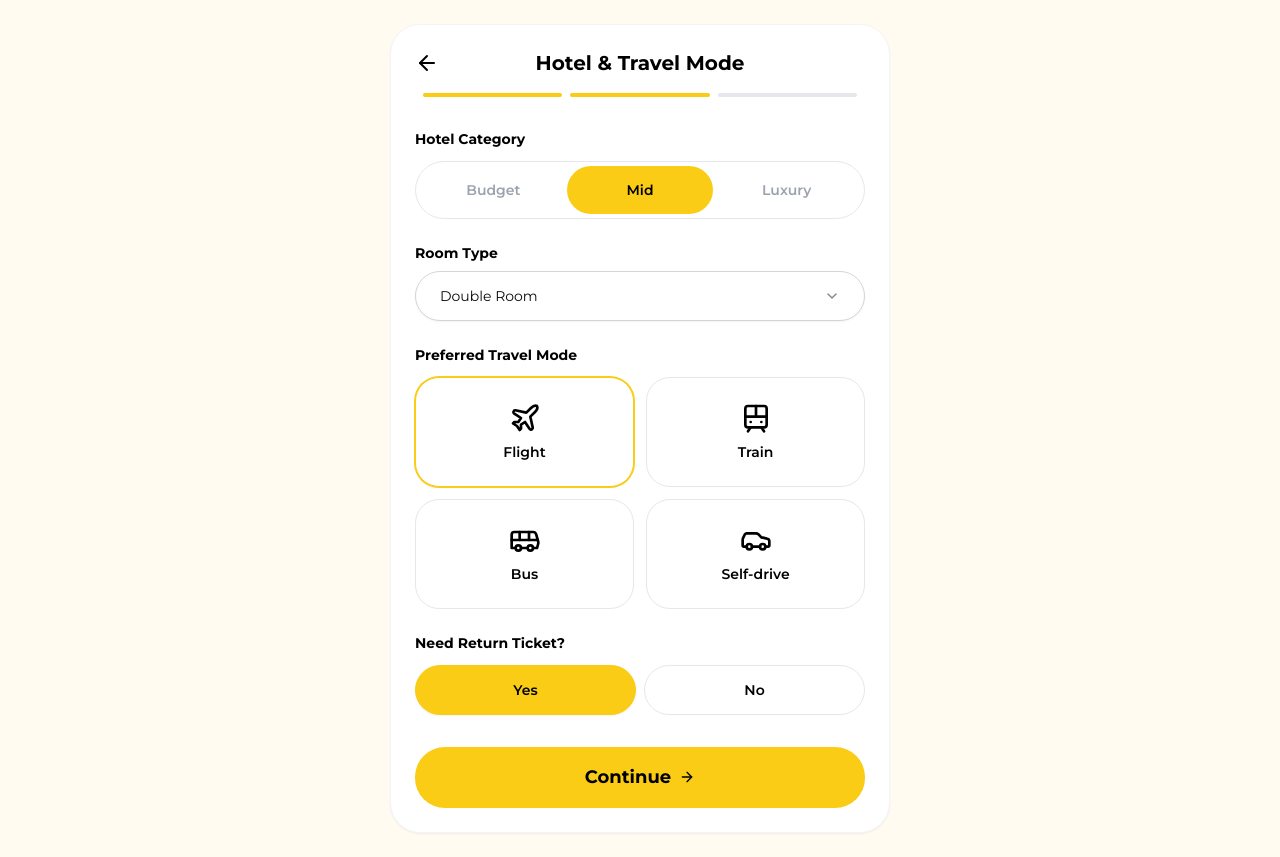
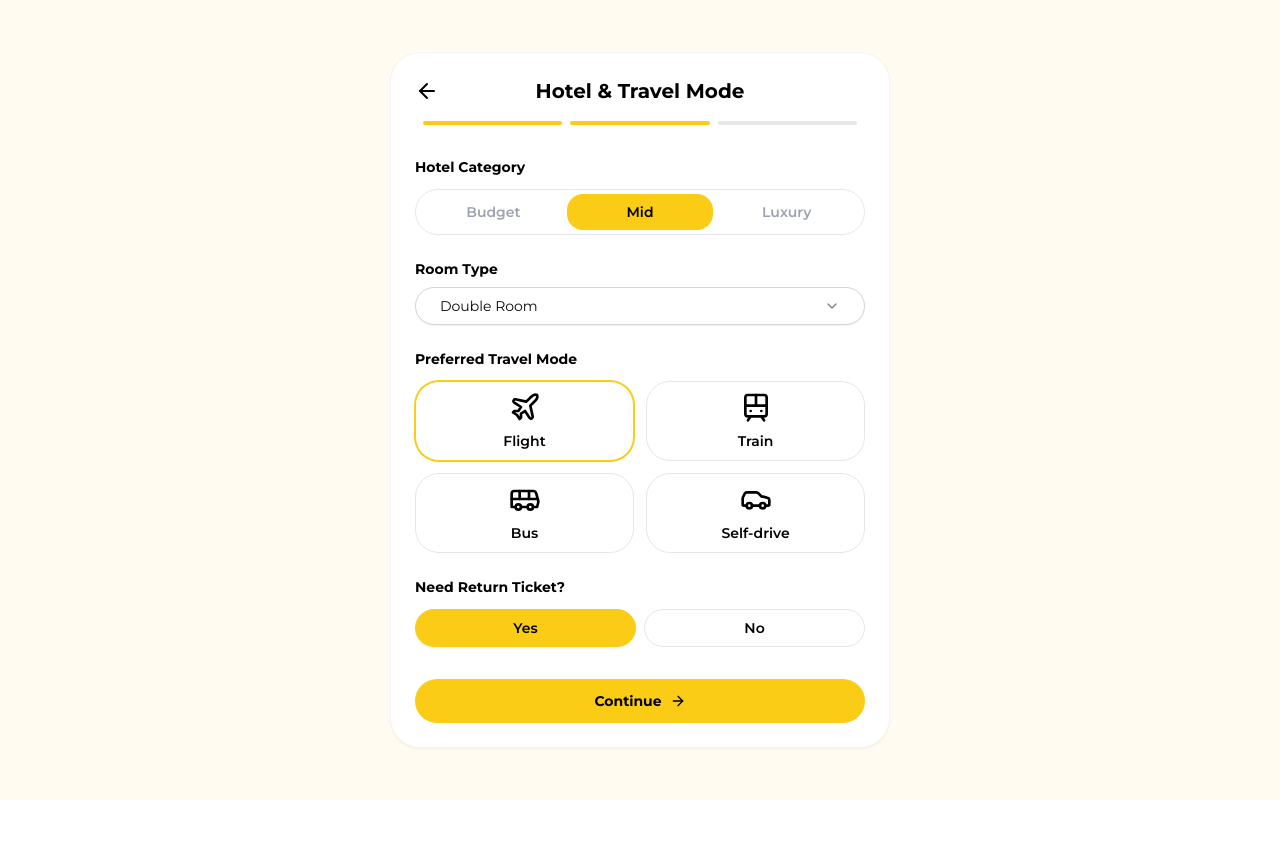
Before and after one commit to urbantrips/ut-client, a Next.js app: page /travelers-info in a window 1280 px wide. Both pictures are taken after a click on the button "Continue". After the commit the page ends 800 px from the top, so only its background shows below. Built offline with nearby package versions, Linux system fonts and the light colour scheme.

Commit message:
reduce padding

```diff
--- a/src/app/travelers-info/page.tsx
+++ b/src/app/travelers-info/page.tsx
@@ -96,8 +96,7 @@ export default function TravelersInfoPage() {
                     onClick={handleContinue}
                     whileHover={{ scale: 1.01 }}
                     whileTap={{ scale: 0.99 }}
-                    className="w-full bg-yellow-400 text-black font-bold py-4 rounded-[30px] shadow-none hover:bg-yellow-500 transition-colors flex items-center justify-center gap-2"
-                    style={{ fontFamily: 'var(--font-montserrat), sans-serif' }}
+                    className="w-full bg-yellow-400 text-black font-bold py-3 rounded-3xl shadow-none hover:bg-yellow-500 transition-colors flex items-center justify-center gap-2 text-sm"
                 >
                     {currentStep === 3 ? 'Submit' : 'Continue'}
                     {currentStep !== 3 && <ArrowRightIcon className="w-4 h-4" />}
--- a/src/components/features/travelers-info/hotel-travel-mode-form.tsx
+++ b/src/components/features/travelers-info/hotel-travel-mode-form.tsx
@@ -1,4 +1,4 @@
-'use client';
+    'use client';
 
 import { forwardRef, useImperativeHandle } from 'react';
 import { motion } from 'framer-motion';
@@ -66,7 +66,7 @@ export const HotelTravelModeForm = forwardRef<HotelTravelModeFormRef, HotelTrave
                 <label className="block text-sm font-bold text-black mb-3" style={{ fontFamily: 'var(--font-montserrat), sans-serif' }}>
                     Hotel Category
                 </label>
-                <div className="flex border border-gray-200 rounded-[30px] overflow-hidden bg-white p-1">
+                <div className="flex border border-gray-200 rounded-3xl overflow-hidden bg-white p-1">
                     {hotelCategories.map((category) => {
                         const isSelected = hotelCategory === category;
 
@@ -76,8 +76,8 @@ export const HotelTravelModeForm = forwardRef<HotelTravelModeFormRef, HotelTrave
                                 onClick={() => setHotelCategory(category)}
                                 whileTap={{ scale: 0.98 }}
                                 className={`
-                                    flex-1 px-4 py-3.5 font-semibold text-sm transition-all relative
-                                    ${isSelected ? 'rounded-[26px]' : ''}
+                                    flex-1 px-4 py-2 font-semibold text-sm transition-all relative
+                                    ${isSelected ? 'rounded-2xl' : ''}
                                     ${isSelected
                                         ? 'text-black bg-yellow-400'
                                         : 'text-gray-400 bg-white hover:text-gray-600'
@@ -99,7 +99,7 @@ export const HotelTravelModeForm = forwardRef<HotelTravelModeFormRef, HotelTrave
                 </label>
                 <Select value={roomType} onValueChange={(value) => setRoomType(value as RoomType)}>
                     <SelectTrigger
-                        className="w-full px-6 py-3.5 rounded-[30px] border border-gray-300 outline-none focus:border-yellow-400 focus:ring-1 focus:ring-yellow-400 transition-all text-sm bg-white h-auto"
+                        className="w-full px-6 py-2 rounded-3xl border border-gray-300 outline-none focus:border-yellow-400 focus:ring-1 focus:ring-yellow-400 transition-all text-sm bg-white h-auto"
                         style={{ fontFamily: 'var(--font-montserrat), sans-serif' }}
                     >
                         <SelectValue />
@@ -132,7 +132,7 @@ export const HotelTravelModeForm = forwardRef<HotelTravelModeFormRef, HotelTrave
                                 onClick={() => setPreferredTravelMode(mode)}
                                 whileTap={{ scale: 0.98 }}
                                 className={`
-                                    flex flex-col items-center justify-center gap-2 px-4 py-6 rounded-3xl font-semibold text-sm transition-all border min-h-[100px]
+                                    flex flex-col items-center justify-center gap-2 px-4 rounded-3xl font-semibold text-sm transition-all border min-h-[80px]
                                     ${preferredTravelMode === mode
                                         ? 'border-yellow-400 text-black bg-white shadow-sm ring-1 ring-yellow-400'
                                         : 'border-gray-200 text-black bg-white hover:border-gray-300'
@@ -162,7 +162,7 @@ export const HotelTravelModeForm = forwardRef<HotelTravelModeFormRef, HotelTrave
                                 onClick={() => setNeedReturnTicket(value)}
                                 whileTap={{ scale: 0.98 }}
                                 className={`
-                                    flex-1 px-4 py-3.5 rounded-[30px] font-semibold text-sm transition-all border
+                                    flex-1 px-4 py-2 rounded-3xl font-semibold text-sm transition-all border
                                     ${needReturnTicket === value
                                         ? 'border-yellow-400 text-black bg-yellow-400 shadow-sm'
                                         : 'border-gray-200 text-black bg-white hover:border-gray-300'
--- a/src/components/features/travelers-info/travelers-info-form.tsx
+++ b/src/components/features/travelers-info/travelers-info-form.tsx
@@ -57,7 +57,7 @@ export const TravelersInfoForm = forwardRef<TravelersInfoFormRef, TravelersInfoF
                         placeholder="Search your departure city"
                         value={departureCity}
                         onChange={(e) => setDepartureCity(e.target.value)}
-                        className="w-full px-6 py-3.5 rounded-[30px] border border-gray-300 outline-none focus:border-yellow-400 focus:ring-1 focus:ring-yellow-400 transition-all text-sm italic placeholder:text-gray-400"
+                        className="w-full px-6 py-2 rounded-3xl border border-gray-300 outline-none focus:border-yellow-400 focus:ring-1 focus:ring-yellow-400 transition-all text-sm italic placeholder:text-gray-400"
                         style={{ fontFamily: 'var(--font-montserrat), sans-serif' }}
                     />
                 </div>
@@ -74,7 +74,7 @@ export const TravelersInfoForm = forwardRef<TravelersInfoFormRef, TravelersInfoF
                                 onClick={() => setTravelStyle(style)}
                                 whileTap={{ scale: 0.98 }}
                                 className={`
-                  px-4 py-3.5 rounded-[30px] font-semibold text-sm transition-all border
+                  px-4 py-2 rounded-3xl font-semibold text-sm transition-all border
                   ${travelStyle === style
                                         ? 'border-yellow-400 text-black bg-white shadow-sm ring-1 ring-yellow-400'
                                         : 'border-gray-200 text-black bg-white hover:border-gray-300'
--- a/src/components/ui/date-picker.tsx
+++ b/src/components/ui/date-picker.tsx
@@ -35,7 +35,7 @@ export function DatePicker({
         <button
           type="button"
           className={cn(
-            'w-full px-6 py-3.5 rounded-[30px] border border-gray-300 outline-none focus:border-yellow-400 focus:ring-1 focus:ring-yellow-400 transition-all text-sm text-left flex items-center justify-between',
+            'w-full px-6 py-2 rounded-3xl border border-gray-300 outline-none focus:border-yellow-400 focus:ring-1 focus:ring-yellow-400 transition-all text-sm text-left flex items-center justify-between',
             !date && 'text-gray-400 italic',
             className
           )}
```
